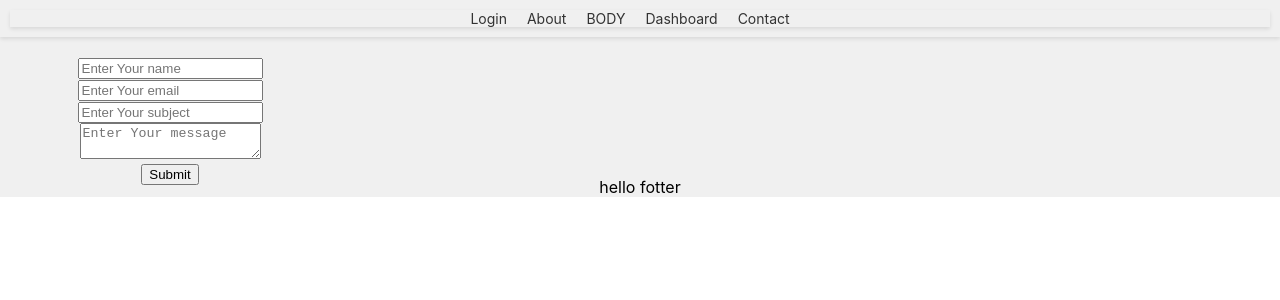
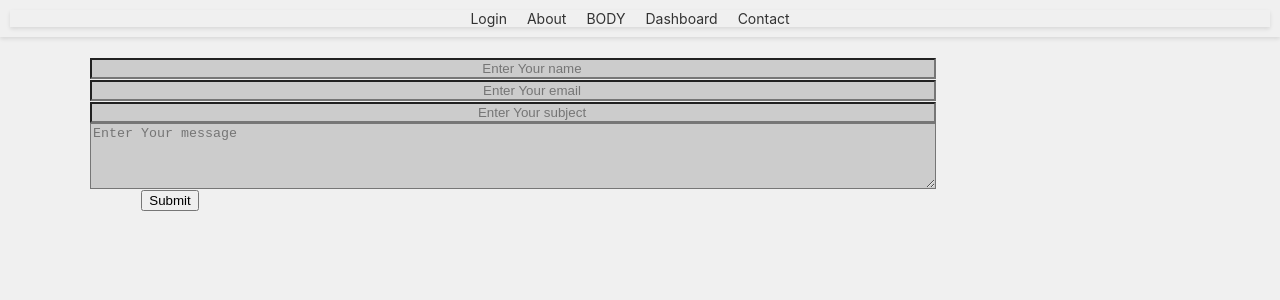
Before and after one commit to ujw0704/marketig-website, a React (Create React App) app: page /Contact in a window 1280 px wide. Shown: the top 300 px of the page. Built offline with nearby package versions, Linux system fonts and the light colour scheme.

Commit message:
conetct page done

```diff
--- a/src/App.css
+++ b/src/App.css
@@ -42,6 +42,8 @@
 .App {
   text-align: center;
   background-color: #f0f0f0;
+  height: 100vh;
+  width: 100%;
 }
 
 /* Styles for the header component */
@@ -49,7 +51,7 @@
   background-color: #09876c;
   color: white;
   padding: 10px;
-
+  background-color:  #ccc;
 }
 
 
@@ -57,6 +59,8 @@
   background-color: #333;
   color: white;
   padding: 10px;
+  height: 100%;
+  width: 100%;
 }
 
 
@@ -244,4 +248,75 @@ a:hover {
   padding: 20px;
   width: 300px;
   height:100px;
+
+
 }
+
+input.name {
+  height: 15px;
+  width: 800px;
+  text-align: center;
+  justify-content: center;
+  align-items: center;
+  margin-left: 70px;
+  padding-left: 40px;
+  background-color: #ccc;
+}
+
+
+input.email {
+  height: 15px;
+  width: 800px;
+  margin-left: 70px;
+  text-align: center;
+
+  justify-content: center;
+  align-items: center;
+  padding-left: 40px;
+  background-color: #ccc;
+}
+
+
+input.subject {
+  height: 15px;
+  width: 800px;
+  margin-left: 70px;
+  text-align: center;
+  justify-content: center;
+  align-items: center;
+  padding-left: 40px;
+  background-color: #ccc;
+}
+
+
+textarea.message {
+  height: 60px;
+  width: 840px;
+  margin-left: 70px;
+  display: flex;
+  justify-content: center;
+  align-items: center;
+
+  background-color: #ccc;
+}
+#btn{
+  background:#39b2d0 ;
+  border:none;
+  border-radius:.3rem;
+  padding: .5em 1em;
+  color:white;
+
+
+
+
+
+}
+#btn button{
+  background:#39b2d0 ;
+  border: none;
+  border-radius: .3rem;
+  margin-left: 488px;
+
+
+
+}
--- a/src/App.js
+++ b/src/App.js
@@ -7,7 +7,7 @@ import Body from "./Components/Body";
 import Login from "./Components/Login";
 import About from './About';
 import Dashboard from './Components/Dashboard';
-import { BrowserRouter, Routes, Route } from 'react-router-dom';
+import { BrowserRouter, Routes, Route,Links } from 'react-router-dom';
 
 
 
@@ -17,7 +17,9 @@ function App() {
     <div className="App">
       <BrowserRouter>
     <Header/>
+
     <Routes>
+
     <Route path="/body" element={<Body />}></Route>
 
    <Route path='/login' element ={<Login/>}></Route>
@@ -27,6 +29,7 @@ function App() {
    <Route  path='/Contact' element={<Contact/>}>
    </Route>
 
+
     </Routes>
    <Footer/>
       </BrowserRouter>
--- a/src/Components/Body.js
+++ b/src/Components/Body.js
@@ -1,4 +1,4 @@
-import React from 'react';
+import React, {useState}from 'react';
 import img1 from './img/pexels-giorgio-de-angelis-1413412.jpg';
 import img2 from './img/pexels-nishant-aneja-2393835.jpg';
 import img3 from './img/pexels-oliver-sjöström-1122410.jpg';
@@ -8,6 +8,9 @@ import img6 from "./img/pexels-saad-khan-3687139.jpg"
 
 import img7 from "./img/pexels-jody-parks-4668487.jpg"
 import imp8 from "./img/pexels-pixabay-210095.jpg"
+ import {Link} from 'react-router-dom'
+
+
 
 
 function Body() {
@@ -16,13 +19,19 @@ function Body() {
       <section className="container">
         <h5 style={{ color: "#09876c" }}><b>lets Ride</b></h5>
         <div className="image-container">
+          <Link to="/dashboard">
+
           <img src={img1} alt="Image 1" />
+          </Link>
+
+
           <img src={img2} alt="Image 2" />
           <img src={img3} alt="Image 3" />
           {/* <img src={img4} alt="Image 4" /> */}
           <img src={img5} alt="Image 5" />
           <img src ={img6} alt="Image 6"/>
           <img src ={img7} alt="Image 7" />
+
         </div>
       </section>
     </div>
--- a/src/Components/Contact.js
+++ b/src/Components/Contact.js
@@ -30,7 +30,7 @@ function Contact() {
                 <input className='email' type="email" placeholder='Enter Your email' value={email} onChange={e => setEmail(e.target.value)} />
                 <input className='subject' type="text" placeholder='Enter Your subject' value={subject} onChange={e => setSubject(e.target.value)} />
                 <textarea className='message' placeholder='Enter Your message' value={message} onChange={e => setMessage(e.target.value)} ></textarea>
-                <div className='btn'>
+                <div className='btns'>
 
 
                 <button type='submit'>Submit</button>
--- a/src/Components/Dashboard.js
+++ b/src/Components/Dashboard.js
@@ -1,9 +1,9 @@
 import React from 'react'
-
+import img1 from './img/pexels-giorgio-de-angelis-1413412.jpg';
 function Dashboard() {
   return (
     <div>
-
+    <img src={img1} alt="Image 1" />
     </div>
   )
 }
--- a/src/Components/Footer.js
+++ b/src/Components/Footer.js
@@ -3,7 +3,7 @@ import React from 'react'
 function Footer() {
   return (
     <div>
-      hello fotter
+      {/* hello fotter */}
     </div>
   )
 }
```
